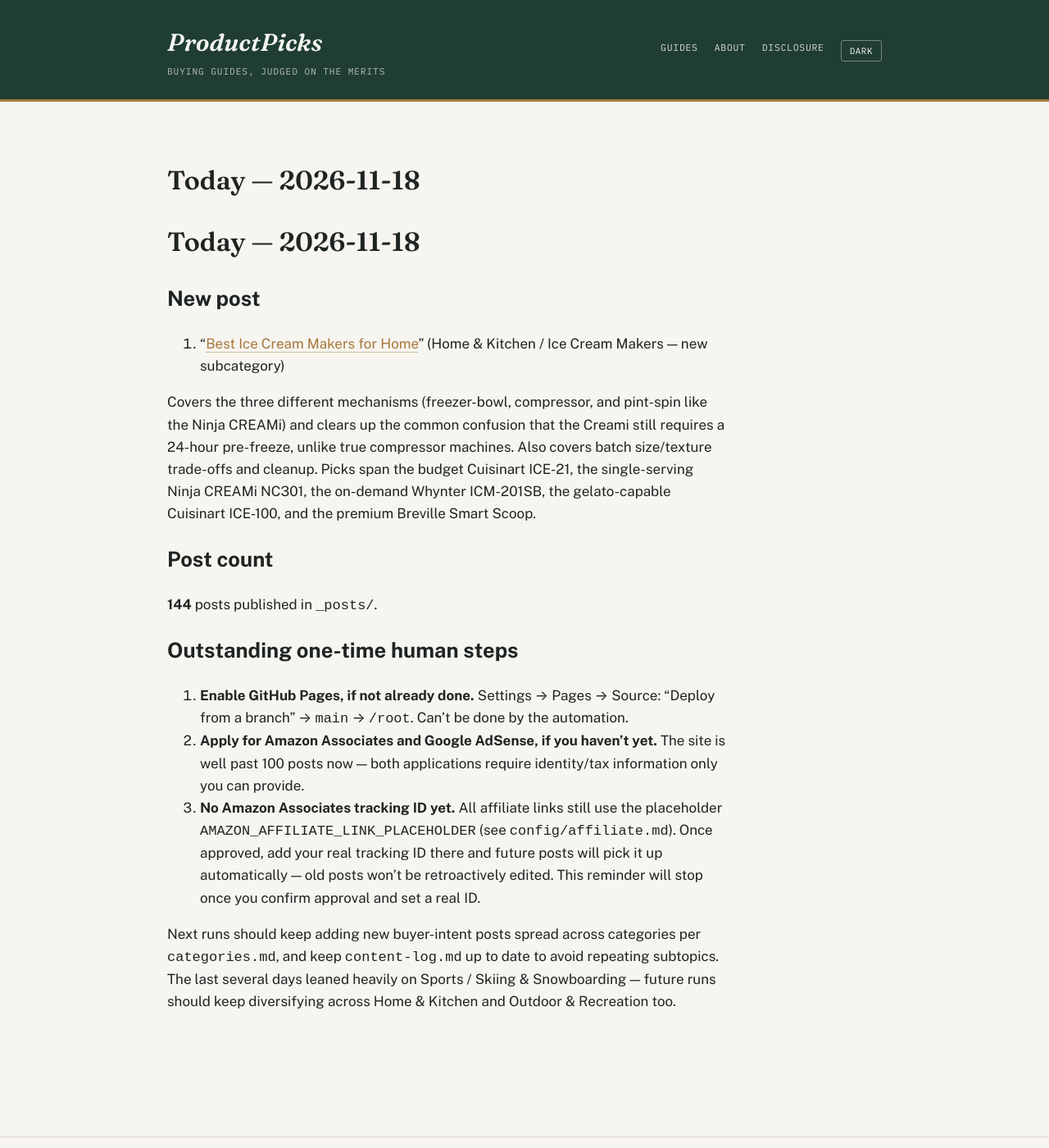
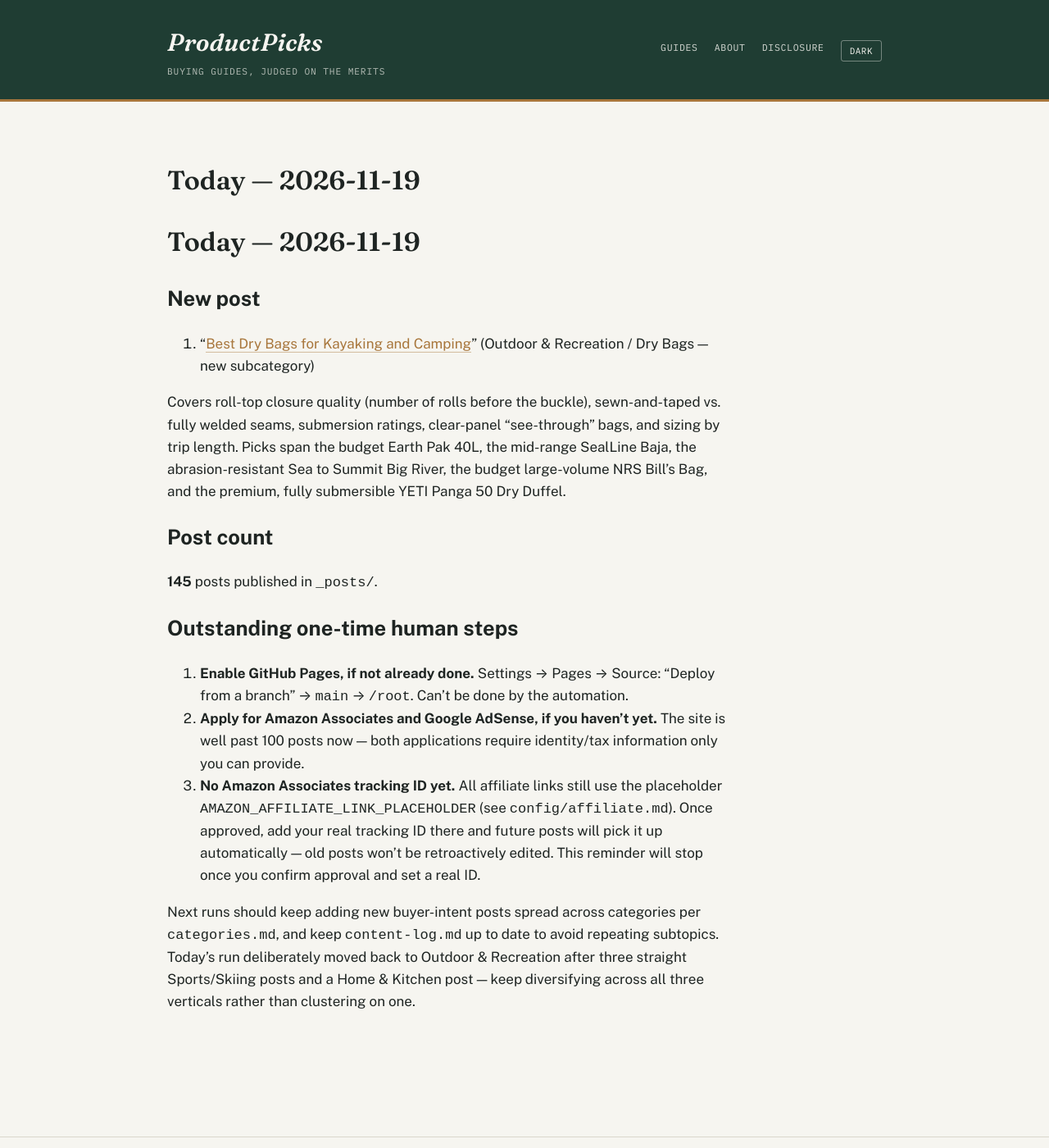
Before and after one commit to ajith198/ProductPicks, a Jekyll site: the page built from today.md, in a window 1280 px wide and 1400 px high. Shown: the whole window at 82% size. Built offline with Jekyll 4.4.1, drawn with Linux system fonts in a browser that asks for light colours; our own code applies the rules of GitHub Pages for plain Markdown files.

Commit message:
daily: 2026-11-19 new post + log update
Add "Best Dry Bags for Kayaking and Camping" (Outdoor & Recreation),
a new Dry Bags subcategory, to diversify away from the recent run of
Sports/Skiing posts.

Co-Authored-By: Claude Sonnet 5 <noreply@anthropic.com>
Claude-Session: https://claude.ai/code/session_01UFLJpafMpGurxjL2ynbAQU

```diff
--- a/today.md
+++ b/today.md
@@ -1,14 +1,14 @@
-# Today — 2026-11-18
+# Today — 2026-11-19
 
 ## New post
 
-1. "[Best Ice Cream Makers for Home](/home-kitchen/buying-guides/best-ice-cream-makers-for-home/)" (Home & Kitchen / Ice Cream Makers — new subcategory)
+1. "[Best Dry Bags for Kayaking and Camping](/outdoor-recreation/buying-guides/best-dry-bags-for-kayaking-and-camping/)" (Outdoor & Recreation / Dry Bags — new subcategory)
 
-Covers the three different mechanisms (freezer-bowl, compressor, and pint-spin like the Ninja CREAMi) and clears up the common confusion that the Creami still requires a 24-hour pre-freeze, unlike true compressor machines. Also covers batch size/texture trade-offs and cleanup. Picks span the budget Cuisinart ICE-21, the single-serving Ninja CREAMi NC301, the on-demand Whynter ICM-201SB, the gelato-capable Cuisinart ICE-100, and the premium Breville Smart Scoop.
+Covers roll-top closure quality (number of rolls before the buckle), sewn-and-taped vs. fully welded seams, submersion ratings, clear-panel "see-through" bags, and sizing by trip length. Picks span the budget Earth Pak 40L, the mid-range SealLine Baja, the abrasion-resistant Sea to Summit Big River, the budget large-volume NRS Bill's Bag, and the premium, fully submersible YETI Panga 50 Dry Duffel.
 
 ## Post count
 
-**144** posts published in `_posts/`.
+**145** posts published in `_posts/`.
 
 ## Outstanding one-time human steps
 
@@ -16,4 +16,4 @@ Covers the three different mechanisms (freezer-bowl, compressor, and pint-spin l
 2. **Apply for Amazon Associates and Google AdSense, if you haven't yet.** The site is well past 100 posts now — both applications require identity/tax information only you can provide.
 3. **No Amazon Associates tracking ID yet.** All affiliate links still use the placeholder `AMAZON_AFFILIATE_LINK_PLACEHOLDER` (see `config/affiliate.md`). Once approved, add your real tracking ID there and future posts will pick it up automatically — old posts won't be retroactively edited. This reminder will stop once you confirm approval and set a real ID.
 
-Next runs should keep adding new buyer-intent posts spread across categories per `categories.md`, and keep `content-log.md` up to date to avoid repeating subtopics. The last several days leaned heavily on Sports / Skiing & Snowboarding — future runs should keep diversifying across Home & Kitchen and Outdoor & Recreation too.
+Next runs should keep adding new buyer-intent posts spread across categories per `categories.md`, and keep `content-log.md` up to date to avoid repeating subtopics. Today's run deliberately moved back to Outdoor & Recreation after three straight Sports/Skiing posts and a Home & Kitchen post — keep diversifying across all three verticals rather than clustering on one.
```
Also changed, not shown: TODAY.md (+1 -1 lines), _posts/2026-11-19-best-dry-bags-for-kayaking-and-camping.md (added, +54 -0 lines), categories.md (+1 -1 lines), content-log.md (+1 -0 lines).
